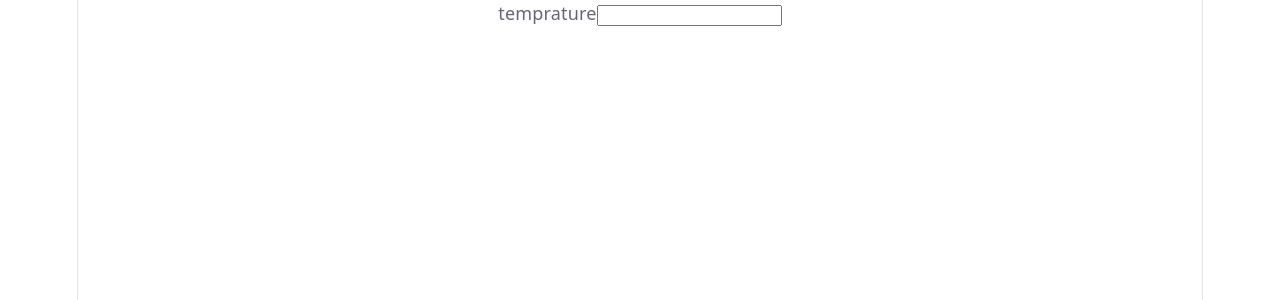
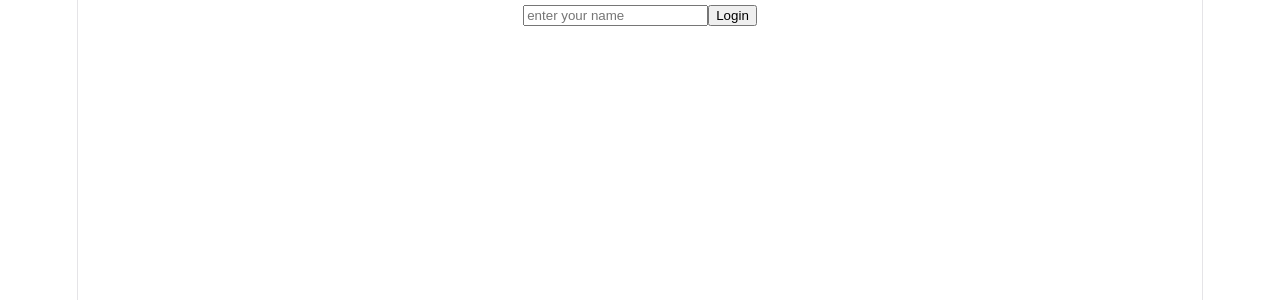
Before and after one commit to gayathrislatrainer23-bot/9-11-jun-2026, a React (Vite) app in the folder react/learn-react/: page / in a window 1280 px wide. Shown: the top 300 px of the page. Built offline with nearby package versions, Linux system fonts and the light colour scheme.

Commit message:
controlled comp

```diff
--- a/react/learn-react/src/App.jsx
+++ b/react/learn-react/src/App.jsx
@@ -13,6 +13,7 @@ import HideAndShow from './components/HideAndShow';
 import Counter from './components/Counter';
 import Token from './components/Token';
 import ImageDisplay from './components/ImageDisplay';
+import SimpleForm from './components/SimpleForm';
 function App() {
 let name = 'Manu';
 let age = 23
@@ -42,7 +43,8 @@ let isStudent = false;
 {/* <HideAndShow/> */}
 {/* <Counter/> */}
 {/* <Token/> */}
-<ImageDisplay/>
+{/* <ImageDisplay/> */}
+<SimpleForm/>
   </div>
   )
 }
--- /dev/null
+++ b/react/learn-react/src/components/SimpleForm.jsx
@@ -0,0 +1,29 @@
+import React, { useState } from 'react'
+
+function SimpleForm() {
+    const [name,setName]= useState('')
+    const [error,setError]= useState('')
+    const handleSubmit = (e)=>{
+      e.preventDefault()
+    //  alert(` hello, ${name}`)
+    if(name === ''){
+    setError('please enter your name ')
+    }else if(name.length < 3){
+         setError('name should be more than 3 characters ')
+    }
+
+    console.log('form submitted successfully')
+}
+  return (
+    <div>
+        <form onSubmit={handleSubmit} >
+            <input type="text" placeholder='enter your name' value={name}  onChange={(e)=>setName(e.target.value)} />
+            <button type='submit'>Login</button>
+
+        </form>
+        {error  && <p style={{color: 'red'}}>{error}</p> }
+    </div>
+  )
+}
+
+export default SimpleForm
```
Also changed, not shown: 1 other file (tests, documents, lock files or other folders).
